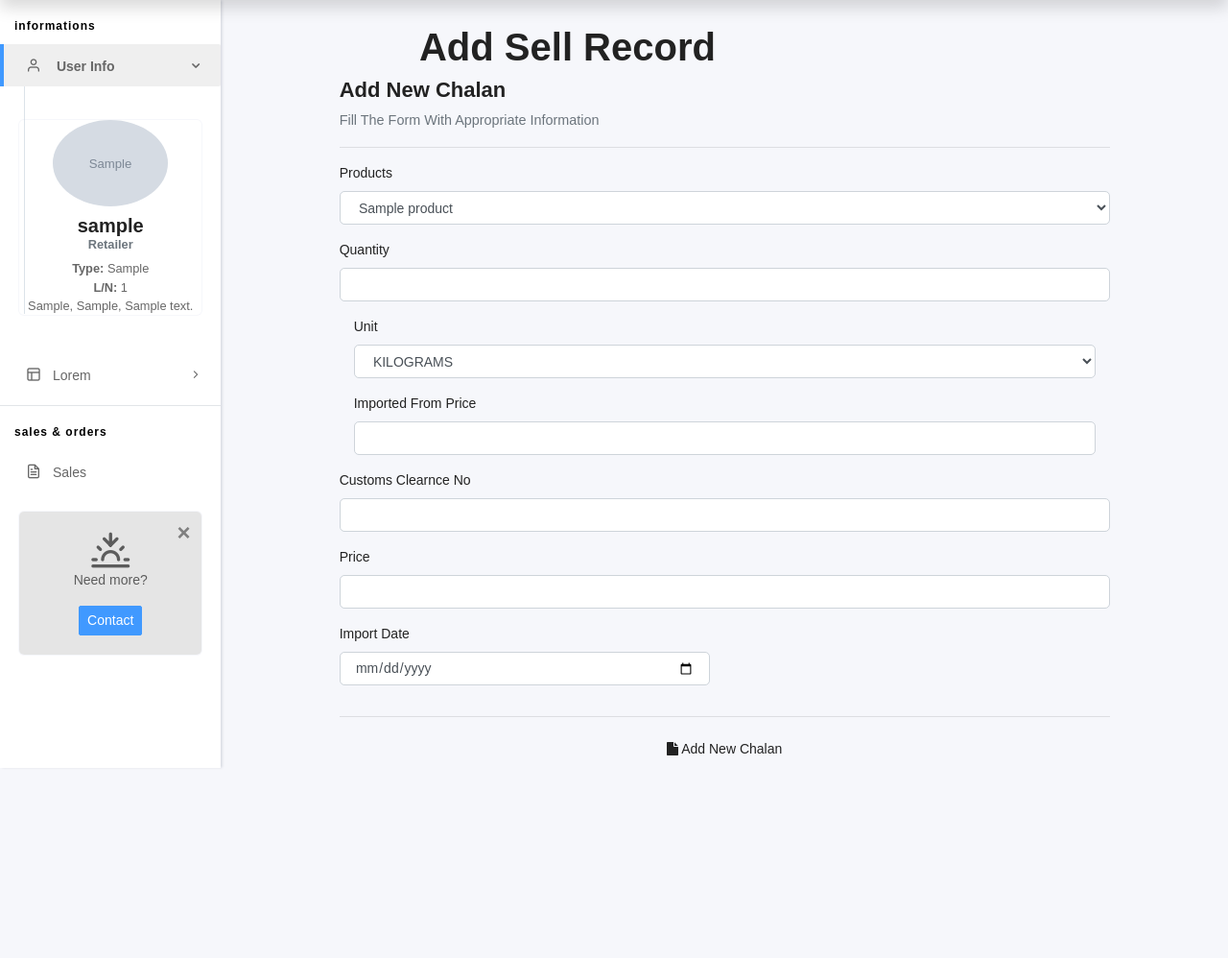
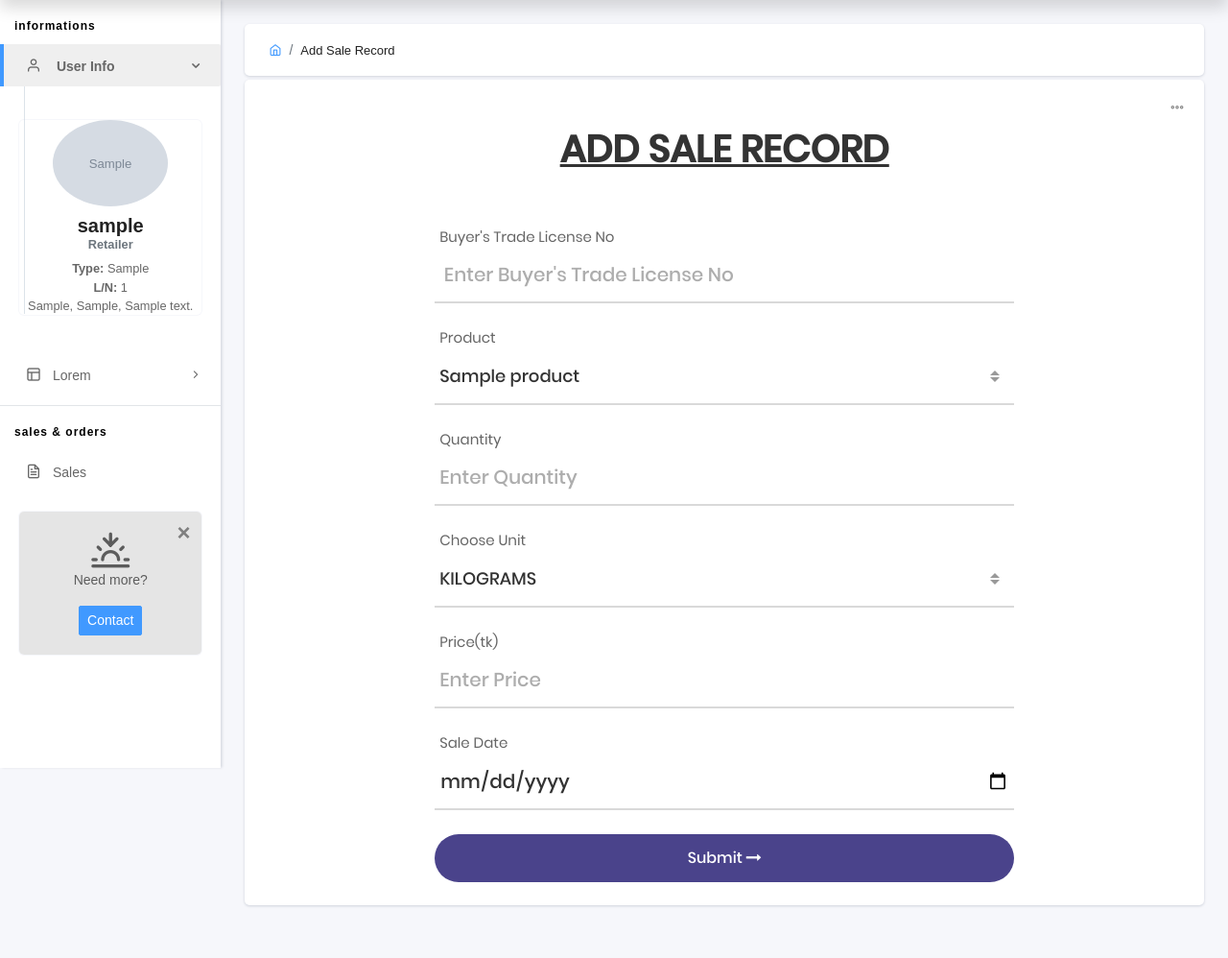
Before and after one commit to YeasirArafatRatul/market_monitoring_system, a Django app: page /add-sales/ in a window 1280 px wide. Shown: the part 64-1062 px from the top of the page at 96% size. Before the commit the page ends 864 px from the top, so only its background shows below. Run offline with Django 3.2, Linux system fonts and the light colour scheme; a user stored in the database is signed in; tables that the repository leaves empty hold one stand-in row (values such as "Sample post"); grey boxes marked "Sample" are stand-in pictures; some libraries are stand-ins or nearby versions; some web fonts are replaced.

Commit message:
sale form

```diff
--- a/static/css/form/form.css
+++ b/static/css/form/form.css
@@ -1,6 +1,12 @@
 .custom-form1 input {
   outline: none;
   border: none;
+}
+
+.custom-form1 input::-webkit-outer-spin-button,
+.custom-form1 input::-webkit-inner-spin-button {
+  -webkit-appearance: none;
+  margin: 0;
 }
 
 .custom-form1 input:focus {
--- a/templates/lenden/add_chalan.html
+++ b/templates/lenden/add_chalan.html
@@ -1,6 +1,6 @@
 {%extends 'layouts/base.html' %} {% load static %}
 <!-- title -->
-{% block title %} Profile Update {% endblock %} {% block stylesheets %}
+{% block title %} Add Chalan Record {% endblock %} {% block stylesheets %}
 <link
   rel="stylesheet"
   href="{% static 'vendor/css/select2/select2.min.css' %}"
@@ -78,7 +78,7 @@
           <form method="POST" class="validate-form">
               {% csrf_token %}
             <h4 class="custom-form-title text-center text-uppercase text pb-5">
-              <u>Add Chalan</u>
+              <u>Add Chalan Record</u>
             </h4>
 
 
@@ -115,7 +115,7 @@
               <div class="wrap-input input-select">
               <label for="unit" class="label-input">Choose Unit</label>
               <div>
-                <select id="unit" class="selection-2" name="product">
+                <select id="unit" class="selection-2" name="unit">
                   <option value="kilograms"
                   {% if form.unit.value == "kilograms" %} selected {% endif %}>
                     KILOGRAMS
--- a/templates/lenden/add_sale.html
+++ b/templates/lenden/add_sale.html
@@ -1,95 +1,212 @@
-{% extends 'layouts/base.html' %} {% load static %} {% block title %} Post New Job {{ title }} {% endblock %} {% block styles %}
-<link rel="stylesheet" href="{% static 'vendor/bootstrap-select/css/bootstrap-select.min.css' %}"> {% endblock %} {% block content %}
+{%extends 'layouts/base.html' %} {% load static %}
+<!-- title -->
+{% block title %} Add Sale Record {% endblock %} {% block stylesheets %}
+<link
+  rel="stylesheet"
+  href="{% static 'vendor/css/select2/select2.min.css' %}"
+/>
+<link rel="stylesheet" href="{% static 'css/form/form.css' %}" />
+{% endblock stylesheets %} {% block content %}
 
-<section class="bg-light-gray">
-    <div class="container">
-        <div class="row">
-            <div class="col-lg-8 mx-auto">
-                <h1 class="heading">Add Sell Record</h1>
+<!-- BREADCRUMB STARTS -->
+<div class="page-header mb-1">
+  <div class="page-block">
+    <div class="row align-items-center">
+      <div class="col-md-12">
+        <div class="page-header-title"></div>
+        <ul class="breadcrumb">
+          <li class="breadcrumb-item">
+            <a href="{% url 'accounts:home' %}"
+              ><i class="feather icon-home"></i
+            ></a>
+          </li>
+          <li class="breadcrumb-item"><a href="#">Add Sale Record</a></li>
+        </ul>
       </div>
     </div>
   </div>
-</section>
-<section>
-    <div class="container">
+</div>
+<!-- BREADCRUMB ENDS -->
+
+<!-- Chalan Form -->
 <div class="row">
-            <div class="col-lg-10 mx-auto">
-                {% if form.errors %} {% for field in form %} {% for error in field.errors %}
-                <div class="alert alert-danger alert-dismissable">
-                    <a href="#" class="close" data-dismiss="alert" aria-label="close">&times;</a>
-                    <strong>{{ field.label }}: {{ error|escape }}</strong>
-                </div>
-                {% endfor %} {% endfor %} {% endif %}
-                <form id="job-main-form" method="post" action="" class="job-add-form">
-                    {% csrf_token %}
-                    <div class="row">
-                        <div class="col-lg-12">
-                            <h4>Add New Chalan</h4>
-                            <p class="text-muted text-small">Fill The Form With Appropriate Information </p>
-                            <hr>
+  <div class="col-12">
+    <div id="custom-form1" class="custom-form1 card">
+      <div class="card-header">
+        <div class="card-header-right">
+          <div class="btn-group card-option">
+            <button
+              type="button"
+              class="btn dropdown-toggle"
+              data-toggle="dropdown"
+              aria-haspopup="true"
+              aria-expanded="false"
+            >
+              <i class="feather icon-more-horizontal"></i>
+            </button>
+            <ul
+              class="list-unstyled card-option dropdown-menu dropdown-menu-right"
+            >
+              <li class="dropdown-item full-card">
+                <a href="#!"
+                  ><span><i class="feather icon-maximize"></i> maximize</span
+                  ><span style="display: none"
+                    ><i class="feather icon-minimize"></i> Restore</span
+                  ></a
+                >
+              </li>
+              <li class="dropdown-item minimize-card">
+                <a href="#!"
+                  ><span><i class="feather icon-minus"></i> collapse</span
+                  ><span style="display: none"
+                    ><i class="feather icon-plus"></i> expand</span
+                  ></a
+                >
+              </li>
+              <li class="dropdown-item reload-card">
+                <a href="#!"><i class="feather icon-refresh-cw"></i> reload</a>
+              </li>
+              <li class="dropdown-item close-card">
+                <a href="#!"><i class="feather icon-trash"></i> remove</a>
+              </li>
+            </ul>
           </div>
         </div>
+      </div>
+      <div class="card-body d-flex justify-content-center pb-4">
+        <div class="wrap-form px-5">
+          <form method="POST" class="validate-form">
+              {% csrf_token %}
+            <h4 class="custom-form-title text-center text-uppercase text pb-5">
+              <u>Add Sale Record</u>
+            </h4>
 
-                    <div class="row">
-                        <div class="col-lg-12 form-group">
-                            <label for="product">Products</label>
-                            <select name="product" class="form-control select2">
+            <div
+              class="wrap-input validate-input"
+              data-validate=" Buyer's Trade License No is required"
+            >
+              <label for="buyer" class="label-input">Buyer's Trade License No</label>
+              <input
+              required
+              id="buyer"
+                class="input"
+                type="number"
+                min="1"
+                name="buyer"
+                placeholder=" Enter Buyer's Trade License No"
+                value="{{ form.buyer.value|default_if_none:'' }}"
+              />
+              <span class="focus-input"></span>
+            </div>
 
+
+            <div class="wrap-input input-select">
+              <label for="products" class="label-input">Product</label>
+              <div>
+                <select id="products" class="selection-2" name="product">
                   {% for pro in products %}
                     <option value="{{ pro.id }}" >{{pro.name}}</option>
                   {% endfor %}
                 </select>
               </div>
+              <span class="focus-input"></span>
             </div>
-                    <div class="row">
-                        <div class="col-lg-12 form-group">
-                            <label for="quantity">Quantity</label>
-                            <input name="quantity" type="number" class="form-control" value="{{ form.quantity.value|default_if_none:'' }}">
+
+            <div
+              class="wrap-input validate-input"
+              data-validate="Quantity is required"
+            >
+              <label for="quantity" class="label-input">Quantity</label>
+              <input
+                required
+                id="quantity"
+                class="input"
+                type="number"
+                min="1"
+                name="quantity"
+                placeholder="Enter Quantity"
+                value="{{ form.quantity.value|default_if_none:'' }}"
+              />
+              <span class="focus-input"></span>
             </div>
-                    </div>
-                    <div class="col-lg-12 form-group">
-                        <label for="unit">Unit</label>
-                        <select id="unit" name="unit" placeholder="Choose unit " class="form-control select2">
-                                <option value="kilograms" {% if form.unit.value == "kilograms" %} selected {% endif %}>KILOGRAMS</option>
-                                <option value="litres" {% if form.unit.value == "litres" %} selected {% endif %}>LITERS</option>
-                                <!-- <option value="3" {% if form.type.value == "3" %} selected {% endif %}>Internship</option> -->
+
+            <div class="wrap-input input-select">
+              <label for="unit" class="label-input">Choose Unit</label>
+              <div>
+                <select id="unit" class="selection-2" name="product">
+                  <option value="kilograms"
+                  {% if form.unit.value == "kilograms" %} selected {% endif %}>
+                    KILOGRAMS
+                </option>
+                  <option value="litres"
+                  {% if form.unit.value == "litres" %} selected {% endif %}>
+                    LITERS
+                </option>
                 </select>
               </div>
-                    <div class="col-lg-12 form-group">
-                        <label for="imported_from">Imported From</label>
-                        <label for="imported_from">Price</label>
-                        <input id="imported_from" name="imported_from" type="text" class="form-control" value="{{ form.imported_from.value|default_if_none:'' }}">
+              <span class="focus-input"></span>
             </div>
-                    <div class="row">
-                        <div class="col-lg-12 form-group">
-                            <label for="customs_clearance_no">Customs Clearnce No</label>
-                            <input id="customs_clearance_no" name="customs_clearance_no" type="number" class="form-control" value="{{ form.customs_clearance_no.value|default_if_none:'' }}">
+
+            <div
+              class="wrap-input validate-input"
+              data-validate="Price is required"
+            >
+              <label for="price" class="label-input">Price(tk)</label>
+              <input
+              required
+                id="price"
+                class="input"
+                type="number"
+                min="1"
+                name="price"
+                placeholder="Enter Price"
+                value="{{ form.price.value|default_if_none:'' }}"
+              />
+              <span class="focus-input"></span>
             </div>
+
+
+            <div
+              class="wrap-input validate-input"
+              data-validate="Sale Date is required"
+            >
+              <label for="sell_date" class="label-input">Sale Date</label>
+              <input
+              required
+                id="sell_date"
+                class="input"
+                type="date"
+                name="sell_date"
+                placeholder="Enter Sale Date"
+                value="{{ form.sell_date.value|default_if_none:'' }}"
+              />
+              <span class="focus-input"></span>
             </div>
-                    <div class="row">
-                        <div class="col-lg-12 form-group">
-                            <label for="price">Price</label>
-                            <input id="price" name="price" type="number" class="form-control" value="{{ form.price.value|default_if_none:'' }}">
-                        </div>
-                    </div>
-                    <div class="row">
-                        <div class="col-xl-6 form-group">
-                            <label for="import_date">Import Date</label>
-                            <input id="import_date" name="import_date" type="date" class="form-control" value="{{ form.import_date.value|default_if_none:' ' }}">
-                        </div>
-                    </div>
-                    <div class="row">
-                        <div class="col-lg-12 text-center">
-                            <hr>
-                            <button type="submit" class="btn btn-outline-white-primary"><i class="fa fa-file"></i>
-                                  Add New Chalan
+
+            <button type="submit" class="form-btn">
+              <span>
+                Submit
+                <i class="fa fa-long-arrow-right m-l-7" aria-hidden="true"></i>
+              </span>
             </button>
-                        </div>
-                    </div>
           </form>
+          <div id="dropDownSelect1"></div>
         </div>
       </div>
     </div>
-</section>
+  </div>
+</div>
 
-{% endblock %}
+<!-- Chalan Form -->
+
+{% endblock %} {% block javascripts %}
+
+<script src="{% static 'vendor/js/select2/select2.min.js' %}"></script>
+<script>
+  $(".selection-2").select2({
+    minimumResultsForSearch: 20,
+    dropdownParent: $("#dropDownSelect1"),
+  });
+</script>
+
+{% endblock javascripts %}
```
Also changed, not shown: templates/lenden/add_sale copy.html (added, +95 -0 lines). Lines whose indentation alone changed are shown as unchanged.
